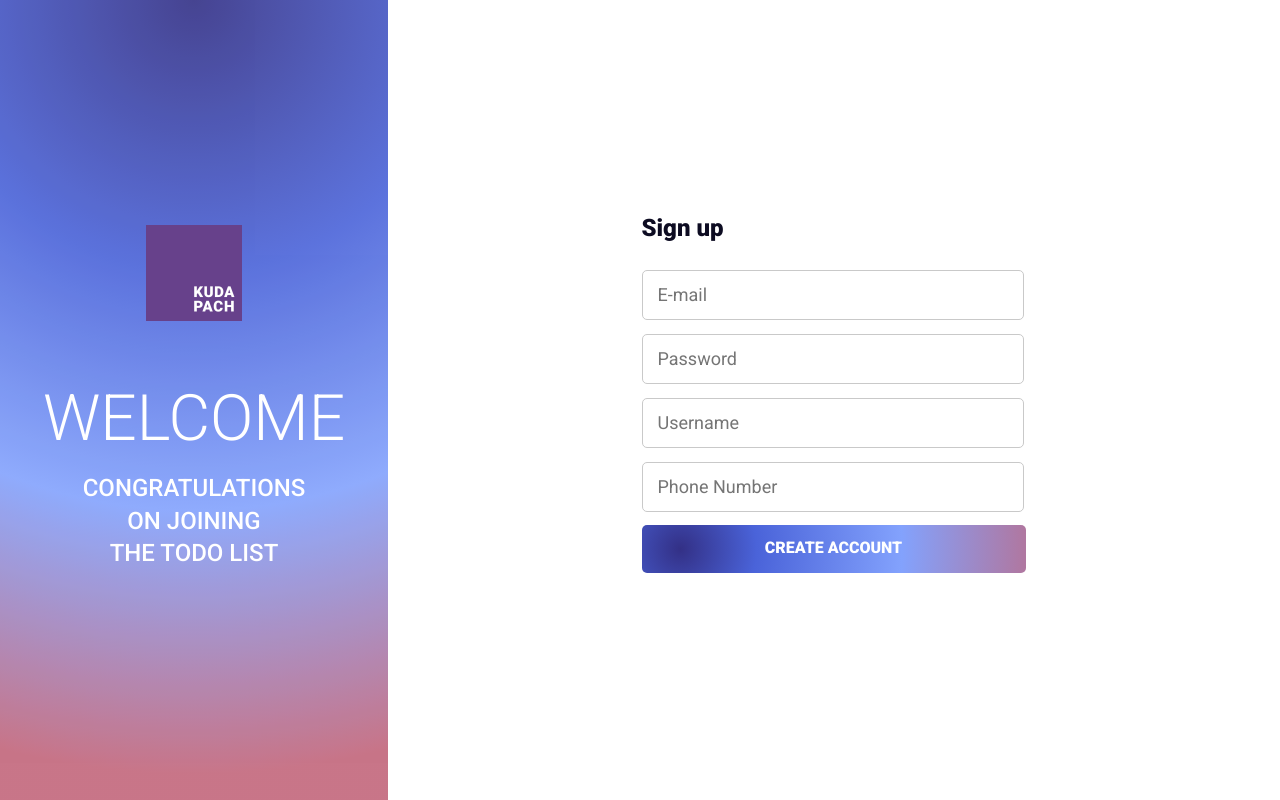
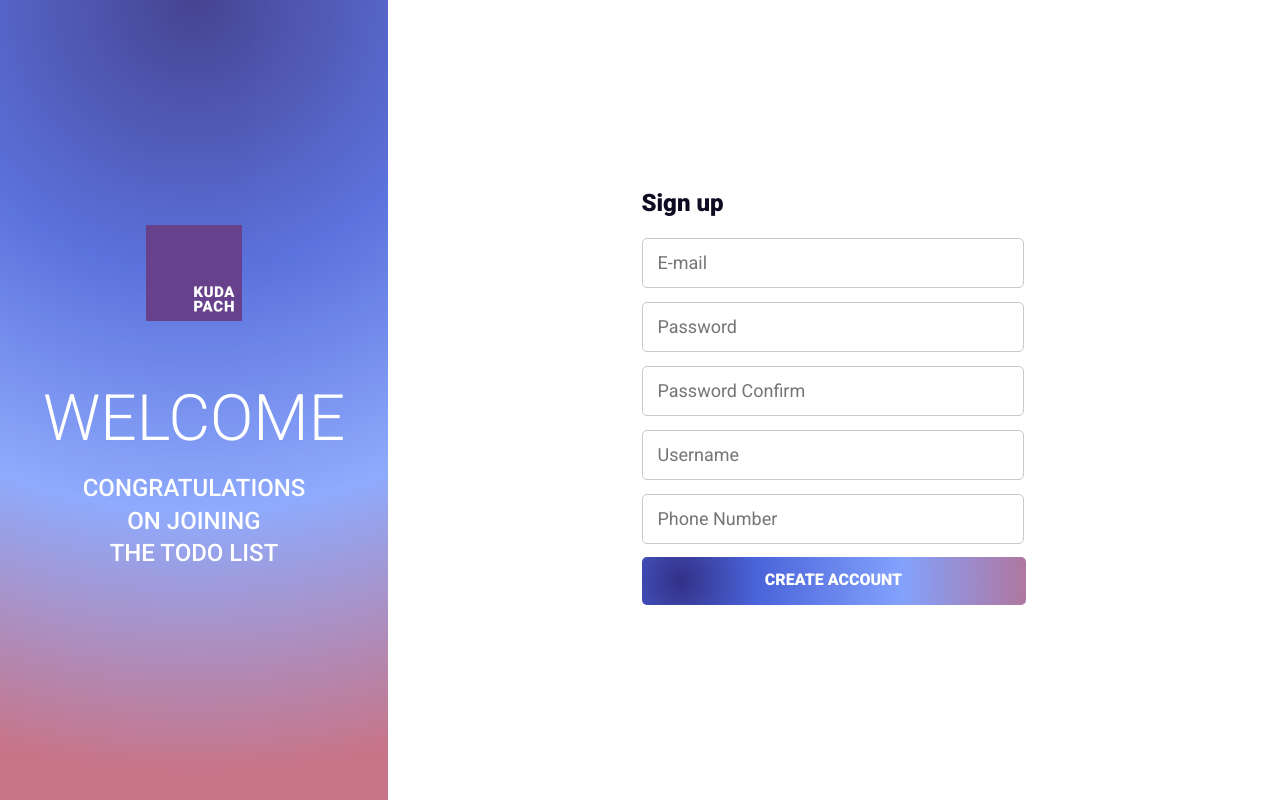
Before and after one commit to codestates/KUDAPACH_TODOLIST-client, a React (Create React App) app: page /signup in a window 1280 px wide. Built offline with nearby package versions, Linux system fonts and the light colour scheme.

Commit message:
Update password confirm box css
추가된 password confirm textbox의 css를
조정하여 중앙정렬로 맞춤

```diff
--- a/src/css/Signup.css
+++ b/src/css/Signup.css
@@ -60,7 +60,7 @@
 
 .rightWrapper {
   width: 385px;
-  height: 400px;
+  height: 450px;
   display: flex;
   flex-direction: column;
   justify-content: space-around;
--- a/src/pages/Signup.js
+++ b/src/pages/Signup.js
@@ -105,6 +105,12 @@ class Signup extends React.Component {
                 onChange={this.handleNewInput('password')}
               />
               <input
+                type="password"
+                className="checkPassword"
+                placeholder="Password Confirm"
+                onChange={this.handleNewInput('password')}
+              />
+              <input
                 type="text"
                 className="newUsername"
                 placeholder="Username"
```
